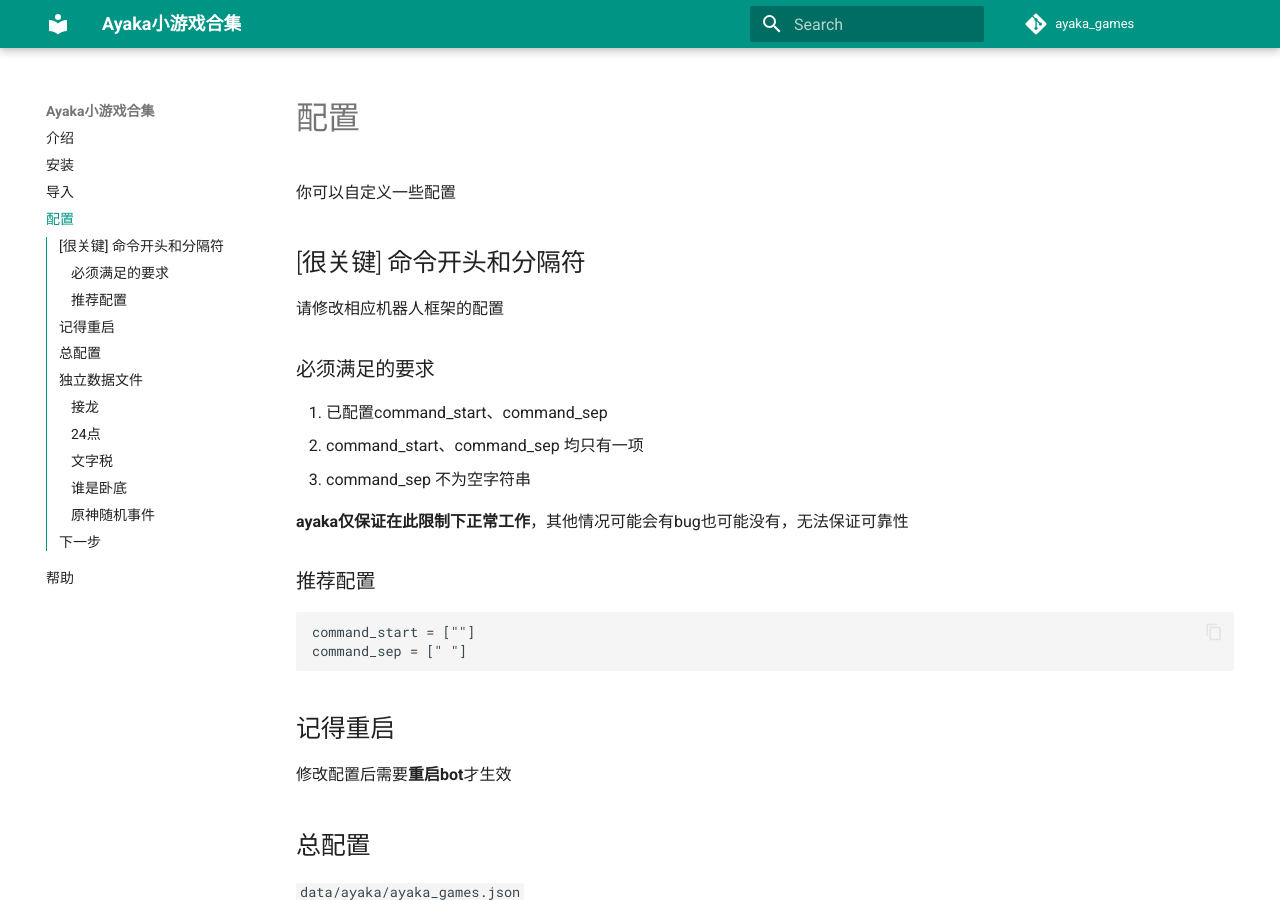
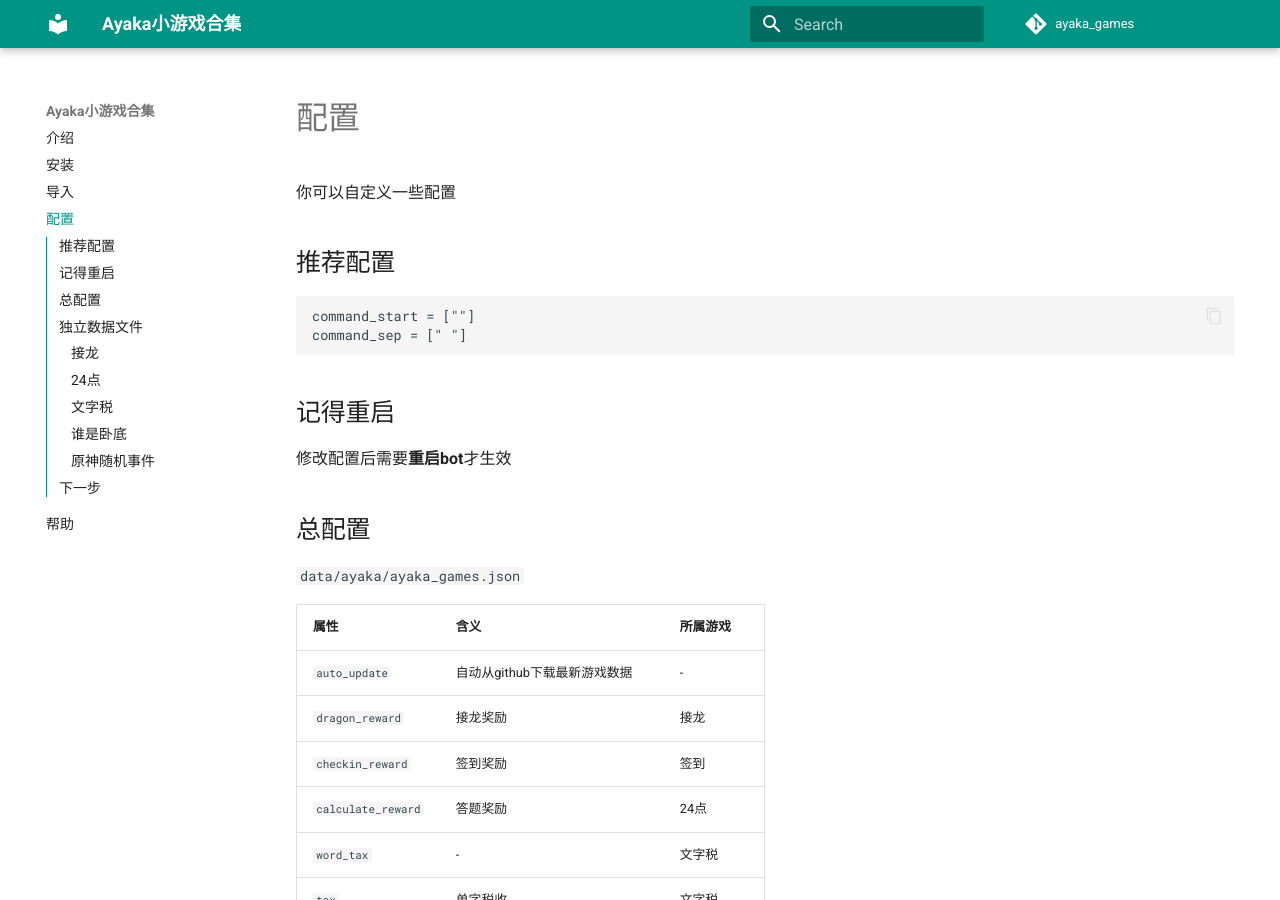
Before and after one commit to bridgeL/ayaka_games, an MkDocs documentation site: the page built from website/config.md, in a window 1280 px wide and 900 px high. Built offline with MkDocs 1.6.1 and Material for MkDocs 9.7.7, drawn with Linux system fonts in a browser that asks for light colours; comment, search, counter and statistics services are not loaded.

Commit message:
更新版本号 0.0.5

````diff
--- a/docs/load/index.html
+++ b/docs/load/index.html
@@ -391,9 +391,6 @@
 <div class="highlight"><pre><span></span><code># run.py
 import ayaka.adapters as cat
 
-cat.init()
-cat.regist()
-
 # 加载插件
 import ayaka_games
 
--- a/pyproject.toml
+++ b/pyproject.toml
@@ -1,6 +1,6 @@
 [tool.poetry]
 name = "ayaka_games"
-version = "0.0.5b3"
+version = "0.0.5"
 description = "ayaka小游戏合集"
 authors = ["Su <wxlxy316@163.com>"]
 license = "MIT"
@@ -13,7 +13,7 @@ packages = [
 
 [tool.poetry.dependencies]
 python = "^3.10"
-ayaka = "^0.0.0.5b5"
+ayaka = "^0.0.0.5"
 pypinyin = "^0.47.1"
 
 [build-system]
--- a/website/config.md
+++ b/website/config.md
@@ -1,18 +1,6 @@
 你可以自定义一些配置
 
-## [很关键] 命令开头和分隔符
-
-请修改相应机器人框架的配置
-
-### 必须满足的要求
-
-1. 已配置command_start、command_sep
-2. command_start、command_sep 均只有一项
-3. command_sep 不为空字符串
-
-**ayaka仅保证在此限制下正常工作**，其他情况可能会有bug也可能没有，无法保证可靠性
-
-### 推荐配置
+## 推荐配置
 
 ```
 command_start = [""]
````
Also changed, not shown: docs/config/index.html (+17 -46 lines), docs/search/search_index.json (+1 -1 lines), readme.md (+1 -1 lines), website/load.md (+0 -3 lines), 1 other file.
